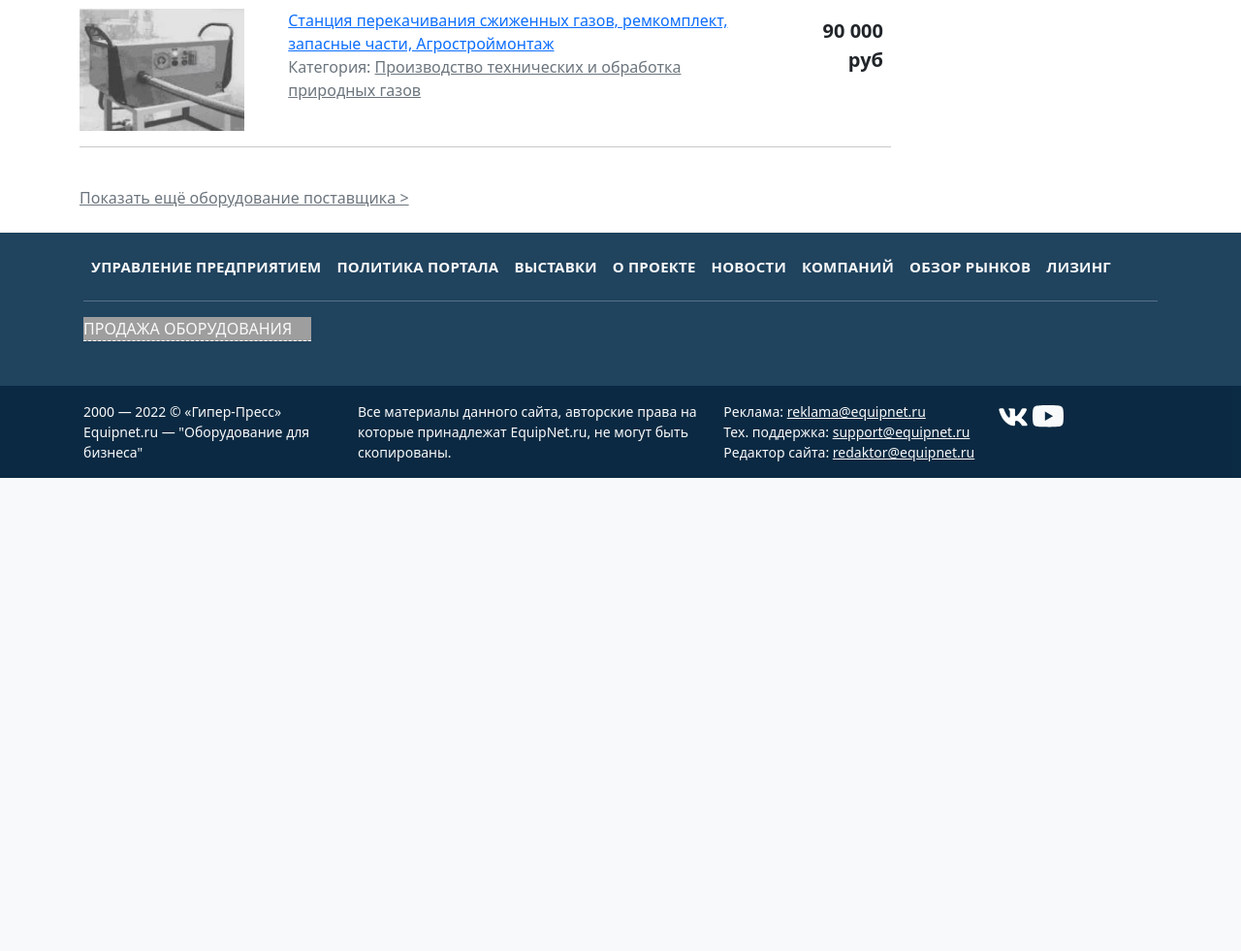
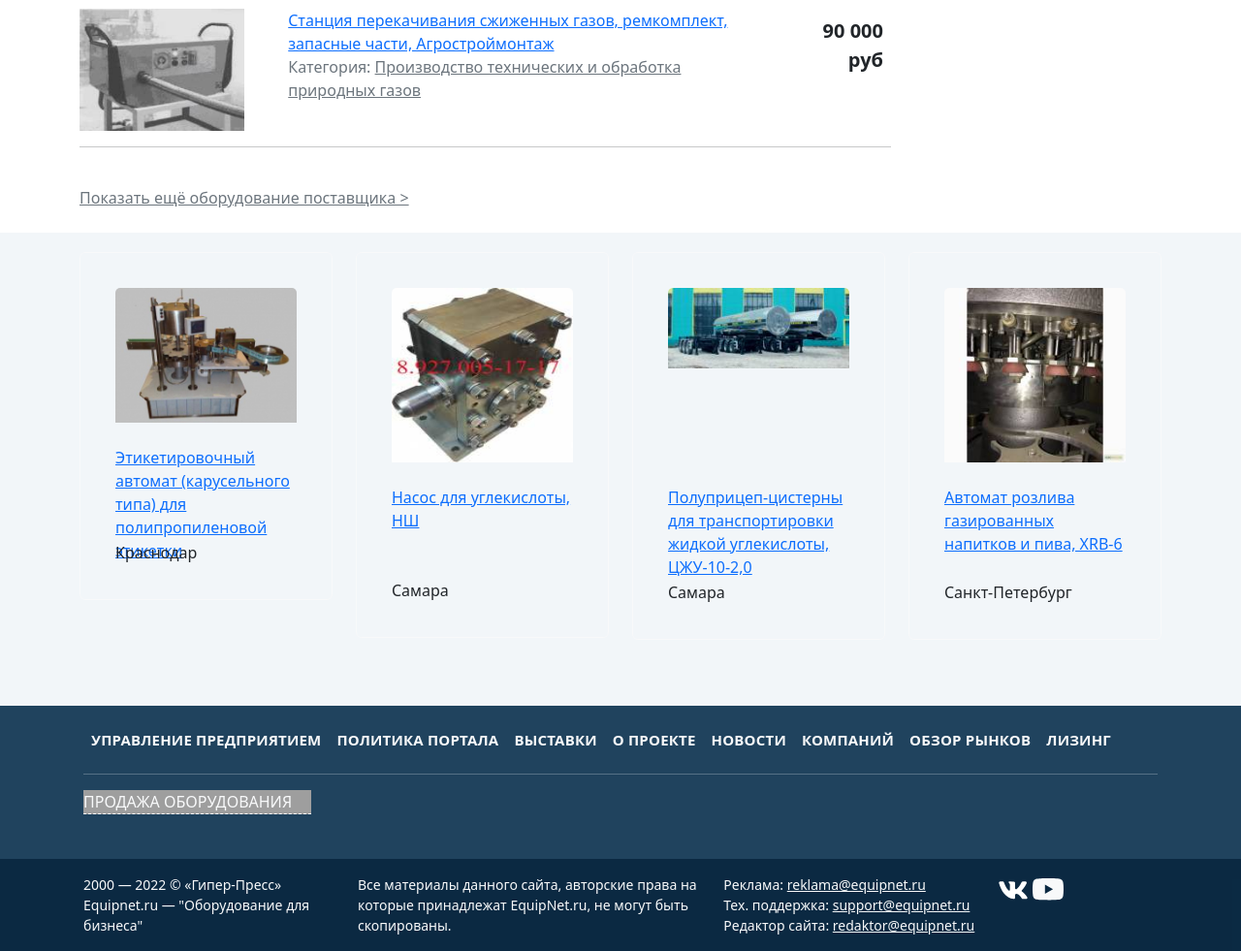
Before and after one commit to Vellyant/labs_web, a PHP site: page / in a window 1280 px wide. Shown: the part 2904-3885 px from the top of the page at 97% size. Before the commit the page ends 3397 px from the top, so only its background shows below. Run offline with PHP 8.4, Linux system fonts and the light colour scheme; grey boxes are pictures that could not be loaded.

Commit message:
new file:   LR1/bootstrap-5.2.1-site/img/card-carusel.jfif new file:   LR1/bootstrap-5.2.1-site/img/card-filling-machine.jpg 	new file:   LR1/bootstrap-5.2.1-site/img/card-pump.jfif 	new file:   LR1/bootstrap-5.2.1-site/img/card-tanks.jpg modified:   LR1/bootstrap-5.2.1-site/index.html 	modified:   LR1/bootstrap-5.2.1-site/style.css

```diff
--- a/LR1/bootstrap-5.2.1-site/index.html
+++ b/LR1/bootstrap-5.2.1-site/index.html
@@ -473,6 +473,71 @@
     <!-- /.container -->
 
 
+    <div  class="bg-section">
+      <div class="container">
+        <div class="row">
+          <div class="col-sm-3">
+            <div class="card bg-section border-light ">
+              <div class="card-body">
+                <div class="text-center">
+                  <img src="img/card-carusel.jfif" class="card-img-top" >
+                </div>
+                <br>
+
+                <div class="card-text-container">
+                  <a href="#" class="card-link">Этикетировочный автомат (карусельного типа) для полипропиленовой этикетки</a></div>
+
+                <br><br>
+                <p class="card-text">Краснодар</p>
+              </div>
+            </div>
+          </div>
+          <div class="col-sm-3">
+            <div class="card bg-section border-light ">
+              <div class="card-body">
+                <div class="text-center">
+                  <img src="img/card-pump.jfif" class="card-img-top" >
+                </div>
+                <br>
+                <div class="card-text-container">
+                  <a href="#" class="card-link">Насос для углекислоты, НШ</a></div>
+                <br><br>
+                <p class="card-text">Самара</p>
+              </div>
+            </div>
+          </div>
+          <div class="col-sm-3">
+            <div class="card bg-section border-light ">
+              <div class="card-body">
+                <div class="text-center img-card-container">
+                  <img src="img/card-tanks.jpg" class="card-img-top " >
+                </div>
+                <br>
+                <div class="card-text-container">
+                  <a href="#" class="card-link">Полуприцеп-цистерны для транспортировки жидкой углекислоты, ЦЖУ-10-2,0</a></div>
+                <br><br>
+                <p class="card-text">Самара</p>
+              </div>
+            </div>
+          </div>
+          <div class="col-sm-3">
+            <div class="card bg-section border-light ">
+              <div class="card-body">
+                <div class="text-center">
+                  <img src="img/card-filling-machine.jpg" class="card-img-top" >
+                </div>
+                <br>
+                <div class="card-text-container">
+                  <a href="#" class="card-link">Автомат розлива газированных напитков и пива, XRB-6</a></div>
+                <br><br>
+                <p class="card-text">Санкт-Петербург</p>
+              </div>
+            </div>
+          </div>
+        </div>
+        <br><br>
+      </div>
+    </div>
 
 
 
--- a/LR1/bootstrap-5.2.1-site/style.css
+++ b/LR1/bootstrap-5.2.1-site/style.css
@@ -86,10 +86,22 @@
   padding: 20px 20px 30px 20px;
 
 }
+.card-img-top{
+  max-height: 180px;
+  width:100%;
 
+}
+.img-card-container{
+  height: 180px;
+
+}
+.card-text-container{
+  max-height: 50px;
+
+}
 .bg-section {
   background-color: #F2F6F9;
-
+padding: 20px;
 
 }
 
```
Also changed, not shown: LR1/bootstrap-5.2.1-site/img/card-carusel.jfif (added), LR1/bootstrap-5.2.1-site/img/card-filling-machine.jpg (added), LR1/bootstrap-5.2.1-site/img/card-pump.jfif (added), LR1/bootstrap-5.2.1-site/img/card-tanks.jpg (added).
